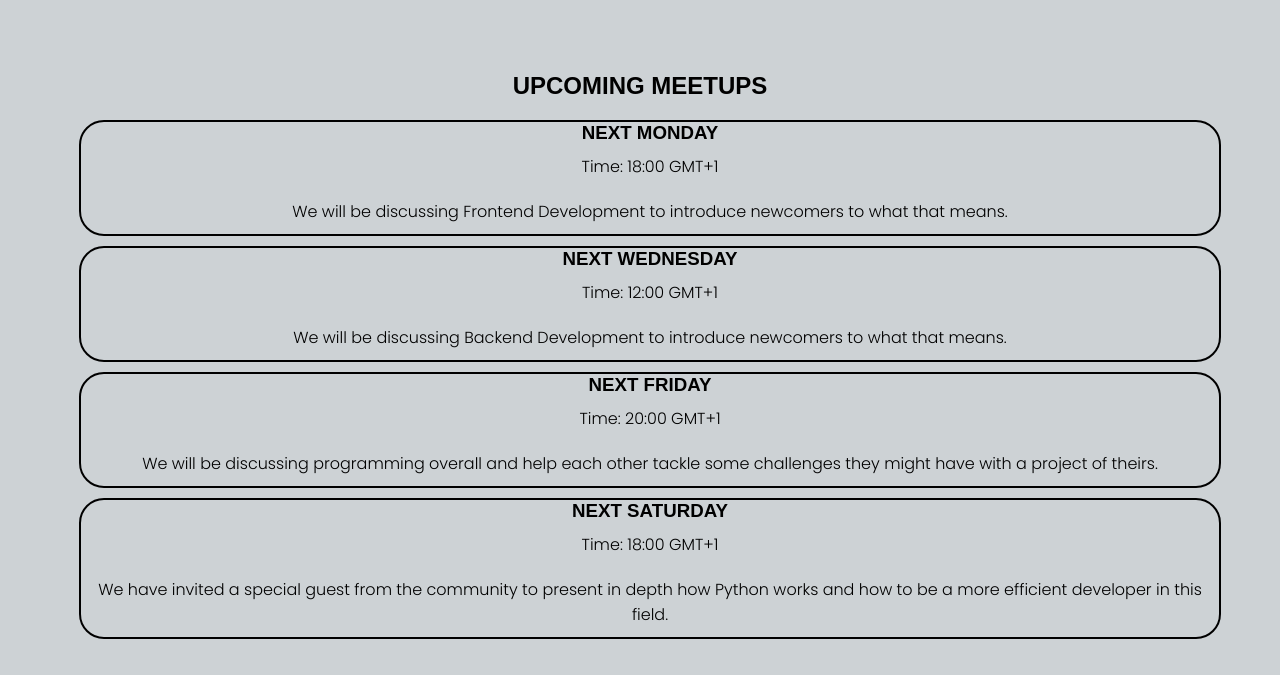
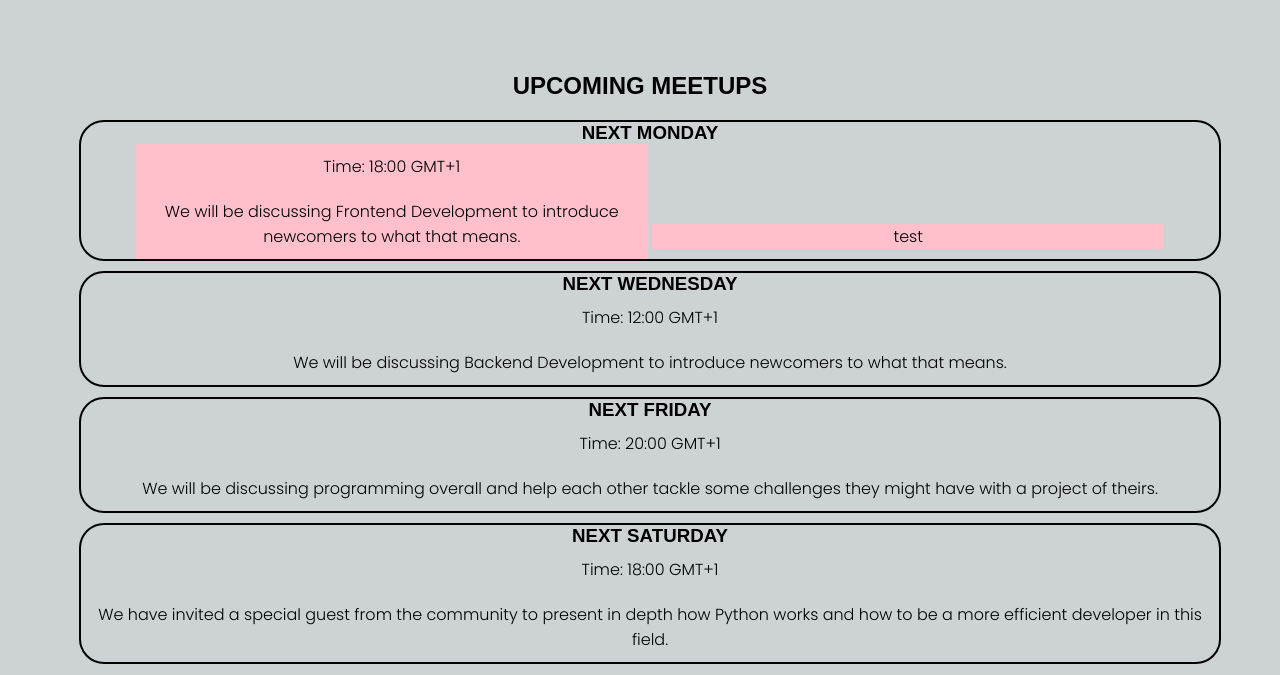
Before and after one commit to BjornRodin/newtotech, a plain HTML site: page index.html in a window 1280 px wide. Shown: the part 1640-2315 px from the top of the page. Drawn offline with Linux system fonts and the light colour scheme; a web font is replaced by a local one.

Commit message:
Add .div-block-inline > div, pink for contrast during designpart

```diff
--- a/assets/css/style.css
+++ b/assets/css/style.css
@@ -163,6 +163,13 @@ header div {
 
 /* Start of upcoming meetups */
 
+.div-block-inline > div {
+    display: inline-block;
+    width: 45%;
+    max-height: fit-content;
+    background-color: pink;
+}
+
 #border-box > div {
     box-sizing: border-box;
     width: 100%;
--- a/index.html
+++ b/index.html
@@ -99,10 +99,13 @@
     <section class="section-center-align">
         <h2>Upcoming Meetups</h2>
         <div id="border-box">
-            <div>
+            <div class="div-block-inline">
                 <h3>Next Monday</h3>
-                <p>Time: 18:00 GMT+1</p>
-                <p>We will be discussing Frontend Development to introduce newcomers to what that means.</p>
+                <div>
+                    <p>Time: 18:00 GMT+1</p>
+                    <p>We will be discussing Frontend Development to introduce newcomers to what that means.</p>
+                </div>
+                <div>test</div>
             </div>
             <div>
                 <h3>Next Wednesday</h3>
```
